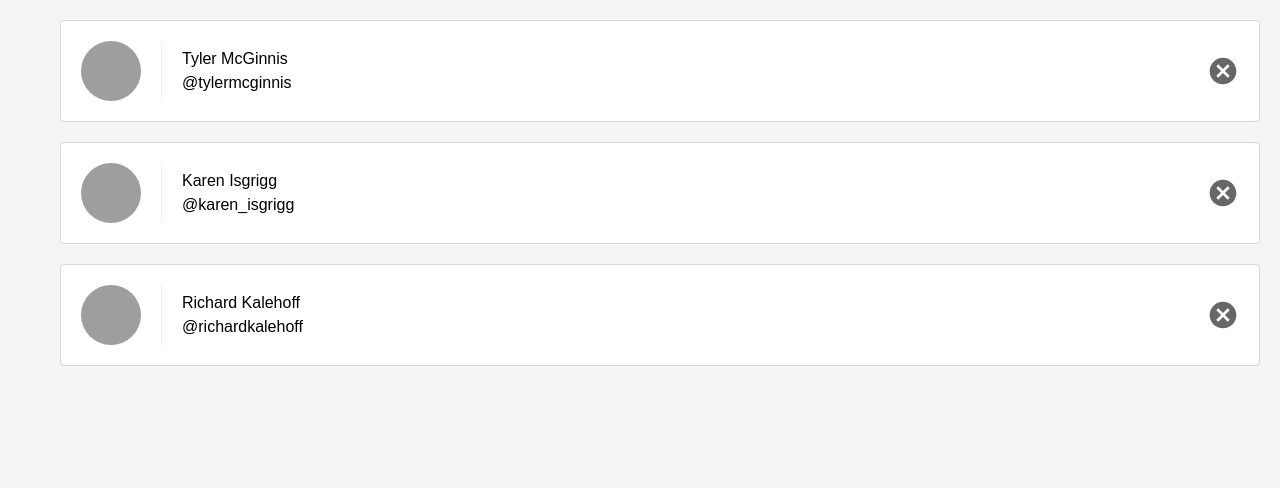
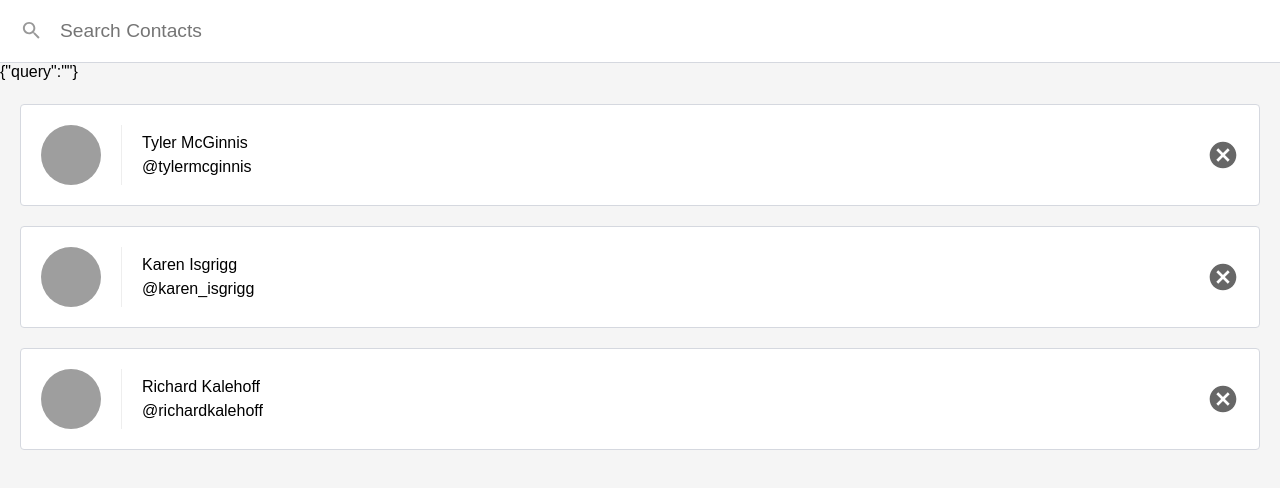
Before and after one commit to OmarMWarraich/udacity, a React (Create React App) app in the folder react/reactnd-contacts-app/: page / in a window 1280 px wide. Shown: the top 488 px of the page. Built offline with nearby package versions, Linux system fonts and the light colour scheme.

Commit message:
Convert ListContacts to a controllefd component with a search field

```diff
--- a/react/reactnd-contacts-app/src/ListContacts.js
+++ b/react/reactnd-contacts-app/src/ListContacts.js
@@ -1,10 +1,34 @@
-import React from 'react';
+import React, { Component } from 'react';
 import PropTypes from 'prop-types';
 
-function ListContacts (props) {
+class ListContacts extends Component {
+    static propTypes = {
+      contacts: PropTypes.array.isRequired,
+      onDeleteContact: PropTypes.func.isRequired,
+    }
+    state = {
+      query: ''
+    }
+    updateQuery = (query) => {
+      this.setState(() => ({
+        query: query.trim()
+      }))
+    }
+    render() {
       return (
-            <ol className="contacts-list">
-                {props.contacts.map((contact) => (
+        <div className='list-contacts'>
+          {JSON.stringify(this.state)}
+          <div className='list-contacts-top'>
+            <input
+              className='search-contacts'
+              type='text'
+              placeholder='Search Contacts'
+              value={this.state.query}
+              onChange={(event) => this.updateQuery(event.target.value)}
+            />
+          </div>
+          <ol className='contact-list'>
+            {this.props.contacts.map((contact) => (
               <li key={contact.id} className='contact-list-item'>
                 <div
                   className='contact-avatar'
@@ -17,19 +41,16 @@
                   <p>{contact.handle}</p>
                 </div>
                 <button
-                            onClick={() => props.onDeleteContact(contact)}
+                  onClick={() => this.props.onDeleteContact(contact)}
                   className='contact-remove'>
                     Remove
                 </button>
               </li>
             ))}
           </ol>
+        </div>
       )
     }
-
-ListContacts.propTypes = {
-    contacts: PropTypes.array.isRequired,
-    onDeleteContact: PropTypes.func.isRequired,
   }
 
 export default ListContacts;
```
Lines whose indentation alone changed are shown as unchanged.
